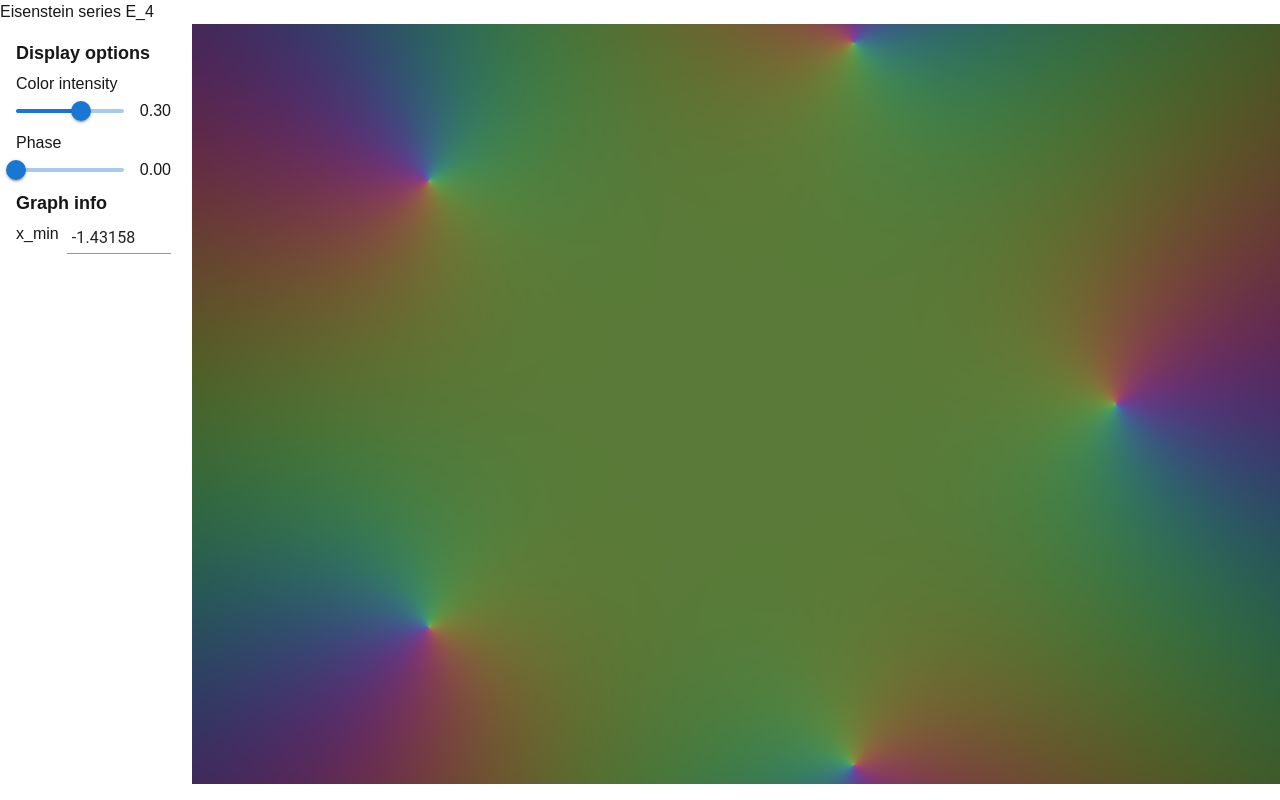
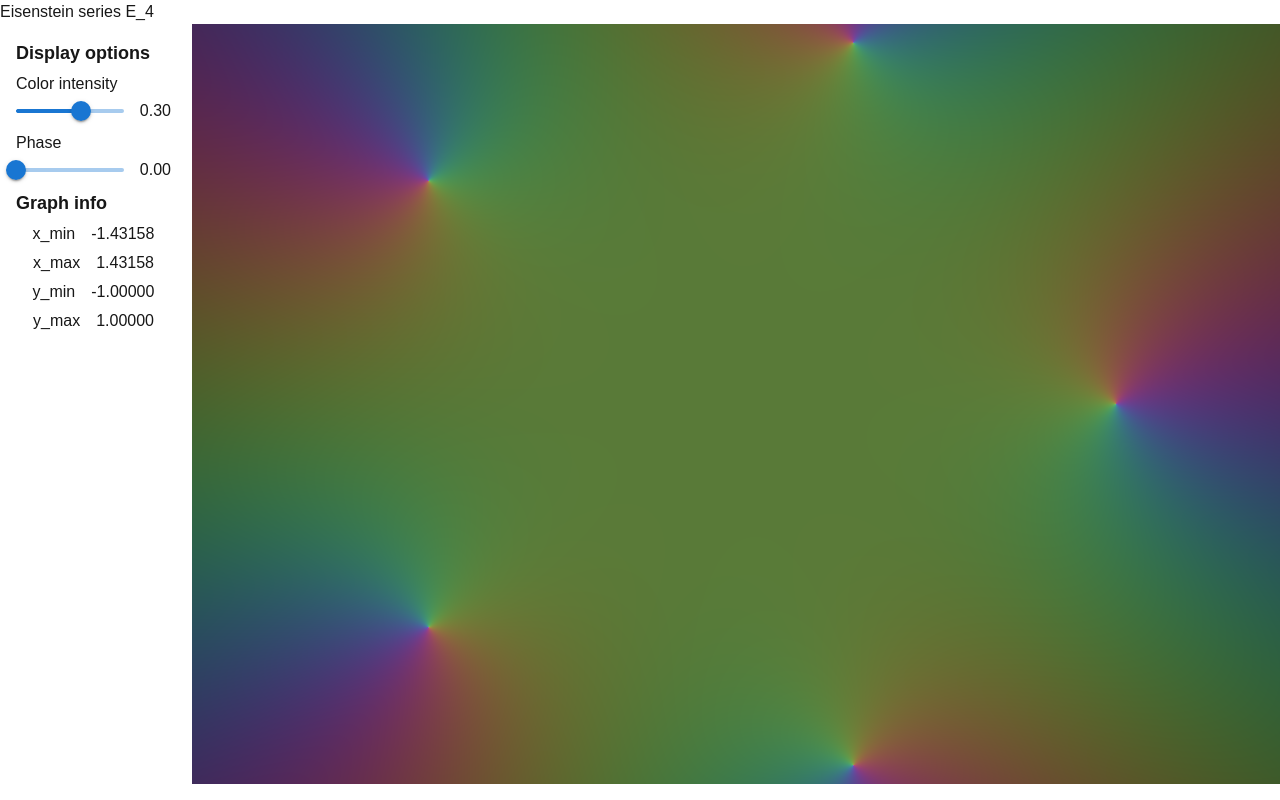
Before and after one commit to AustereTriceratops/complex-graphing-tool, a Next.js app: page / in a window 1280 px wide. Built offline with nearby package versions, Linux system fonts and the light colour scheme; what @mui/material-nextjs would draw is missing.

Commit message:
all graph bounds get reported

```diff
--- a/app/NumberInput.js
+++ b/app/NumberInput.js
@@ -7,18 +7,22 @@ const NumberInput = (props) => {
         <div style={{
             display:'flex',
             flexDirection:'row',
-            gap: '0.5rem'
+            justifyContent:'center',
+            gap: '1.0rem'
         }}>
             <div>
                 {title}
             </div>
-            <Input
+            <div>
+                {value}
+            </div>
+            {/* <Input
                 type='number'
                 value={value}
                 onChange={onChange}
-                style={{backgroundColor: 'white', paddingLeft: '5px',}}
+                sx={{backgroundColor: 'white', paddingLeft: '5px'}}
                 readOnly
-            />
+            /> */}
         </div>
     )
 }
--- a/app/app.jsx
+++ b/app/app.jsx
@@ -83,6 +83,24 @@ const App = () => {
         return xMin
     }, [zoom, aspect, offsetX]);
 
+    const xMax = useMemo(() => {
+        const xMax = (aspect < 1) ? offsetX + zoom/aspect : offsetX + zoom;
+
+        return xMax
+    }, [zoom, aspect, offsetX]);
+
+    const yMin = useMemo(() => {
+        const yMin = (aspect < 1) ? offsetY - zoom : offsetY - zoom/aspect;
+
+        return yMin
+    }, [zoom, aspect, offsetY]);
+
+    const yMax = useMemo(() => {
+        const yMax = (aspect < 1) ? offsetY + zoom : offsetY + zoom/aspect;
+
+        return yMax
+    }, [zoom, aspect, offsetY]);
+
     //
     // SHADER CONTROLS
     //
@@ -108,7 +126,7 @@ const App = () => {
                     display:'flex',
                     flexDirection:'column',
                     padding: '1rem',
-                    width: '15%vw',
+                    width: '15%',
                     gap: '5px'
                 }}>
                     <p style={{fontSize: '18px', fontWeight: '600'}}>Display options</p>
@@ -132,7 +150,18 @@ const App = () => {
                     <NumberInput
                         title="x_min"
                         value={xMin.toFixed(5)}
-                        onChange={(ev) => setXMin(ev.target.value)}
+                    />
+                    <NumberInput
+                        title="x_max"
+                        value={xMax.toFixed(5)}
+                    />
+                    <NumberInput
+                        title="y_min"
+                        value={yMin.toFixed(5)}
+                    />
+                    <NumberInput
+                        title="y_max"
+                        value={yMax.toFixed(5)}
                     />
                 </div>
                 <canvas
```
